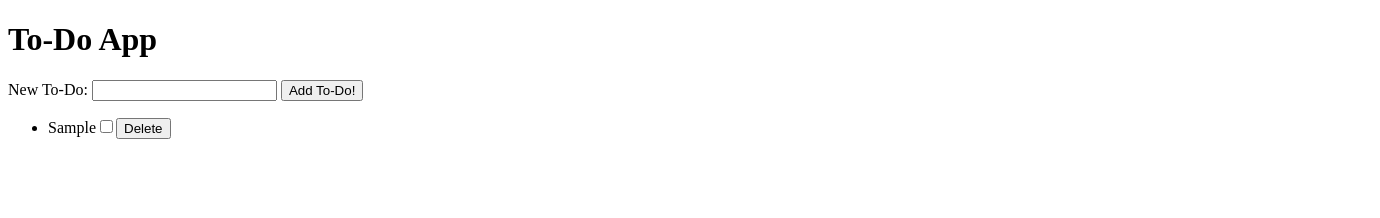
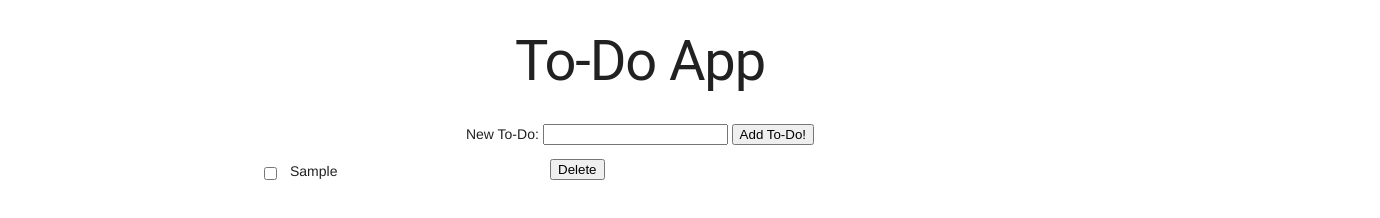
Before and after one commit to menachem7/to-do-app, a plain HTML site: page index.html in a window 1280 px wide. Both pictures are taken after typing "Sample" into the empty fields and a click on the button "Add To-Do!". Shown: the whole page, 1380 px wide, since content can reach past the window. Drawn offline with nearby package versions, Linux system fonts and the light colour scheme.

Commit message:
CSS file created with minor layout upgrades

```diff
--- a/index.html
+++ b/index.html
@@ -1,8 +1,13 @@
 <!DOCTYPE html>
 <html lang="en" dir="ltr">
 <head>
+  <title>To-Do App</title>
   <meta name="viewport" content="width=device-width, initial-scale=1">
-  <title>To-Do App</title>
+  <!-- Local Stylesheet -->
+  <link rel="stylesheet" href="styles/main.css">
+  <!-- Material Design Lite -->
+  <link rel="stylesheet" href="https://code.getmdl.io/1.3.0/material.blue_grey-indigo.min.css">
+  <script defer="" src="https://code.getmdl.io/1.3.0/material.min.js"></script>
 </head>
 <body>
   <h1>To-Do App</h1>
--- /dev/null
+++ b/styles/main.css
@@ -0,0 +1,21 @@
+h1, form {
+  text-align: center;
+}
+
+ul {
+  position: relative;
+  left: 250px;
+  margin-right: 150px;
+  list-style-type: none;
+}
+
+li > input {
+  position: absolute;
+  margin-top: 8px;
+  left: 10px;
+}
+
+li > button {
+  position: absolute;
+  left: 300px;
+}
```
